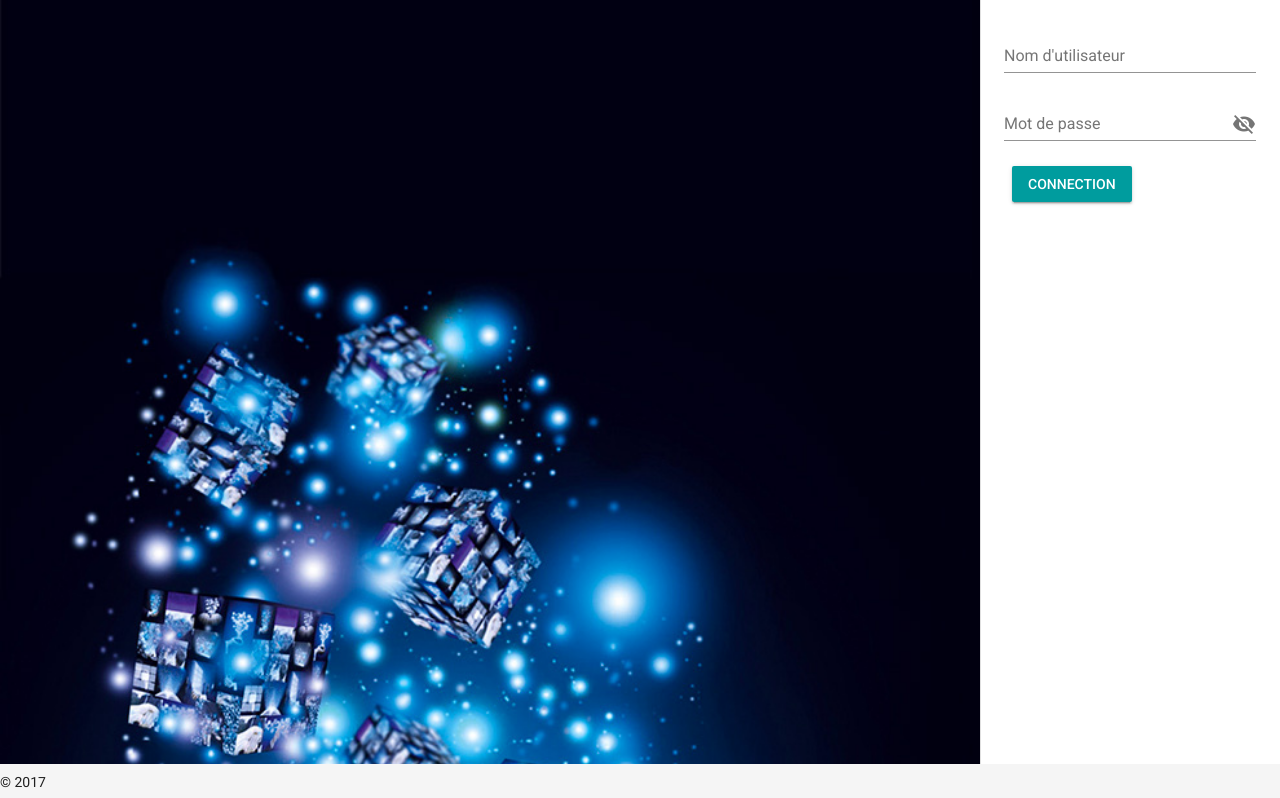
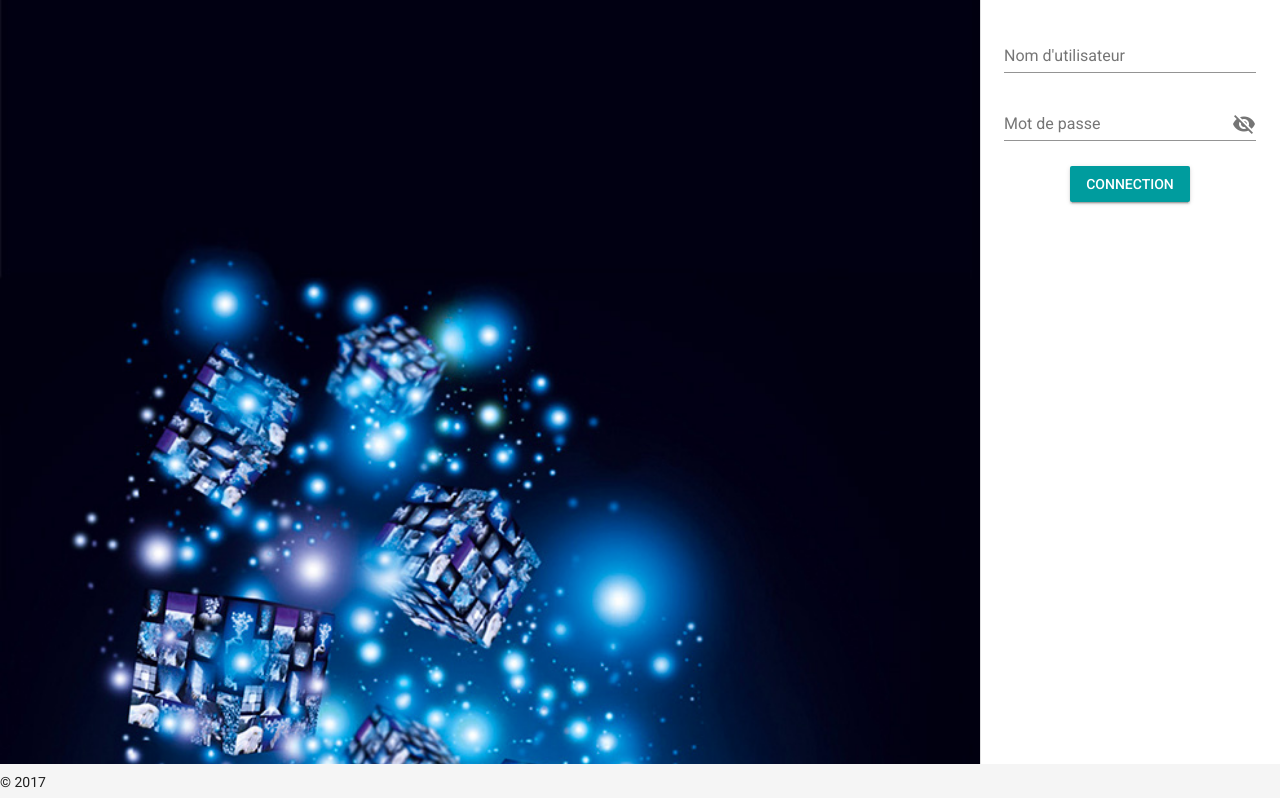
Before and after one commit to Untel/cesi-t-notes, a Vue app: page /#/login in a window 1280 px wide. Shown: the top 798 px of the page. Built offline with nearby package versions, Linux system fonts and the light colour scheme.

Commit message:
Init student page

```diff
--- a/src/containers/Login.vue
+++ b/src/containers/Login.vue
@@ -17,7 +17,9 @@
             :type="!passwordVisible ? 'password' : 'text'"
             @keyup.enter="login({ username, password })"
           ></v-text-field>
-          <v-btn color="primary" :disabled="loading === true" @click.native="login({ username, password })">Connection</v-btn>
+          <div class="btn-center">
+            <v-btn color="primary" :disabled="loading === true" @click.native="login({ username, password })">Connection</v-btn>
+          </div>
         </v-container>
       </v-navigation-drawer>
   </v-layout>
@@ -26,6 +28,11 @@
 <style scoped lang="scss">
   .login-container {
     height: 100%;
+
+    .btn-center {
+      justify-content: center;
+      display:flex;
+    }
 
     img {
       height: 100%;
```
Also changed, not shown: src/containers/Student/DisplayNotes.vue (added).
